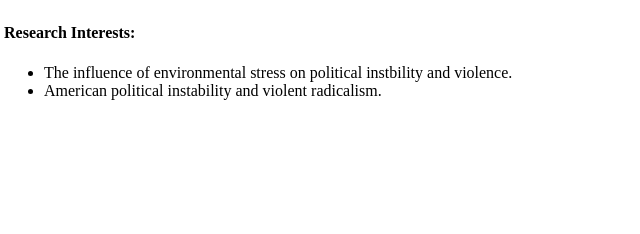
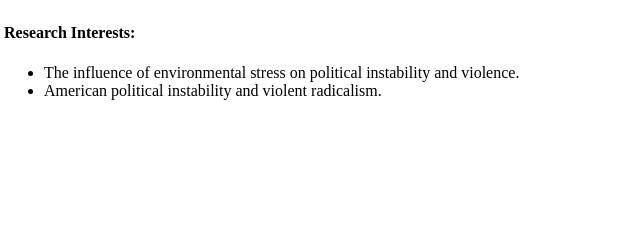
Before and after one commit to shawcroftUU/shawcroftUU.github.io, a plain HTML site: page index.html in a window 1280 px wide. Shown: the part 336-570 px from the top of the page, 238-878 px from the left. Drawn offline with Linux system fonts and the light colour scheme.

Commit message:
Update index.html

```diff
--- a/index.html
+++ b/index.html
@@ -40,7 +40,7 @@
         <br>
         <h4> Research Interests:</h4>
         <ul>
-            <li> The influence of environmental stress on political instbility and violence.</li>
+            <li> The influence of environmental stress on political instability and violence.</li>
             <li> American political instability and violent radicalism.</li>
         </ul>
 
```
